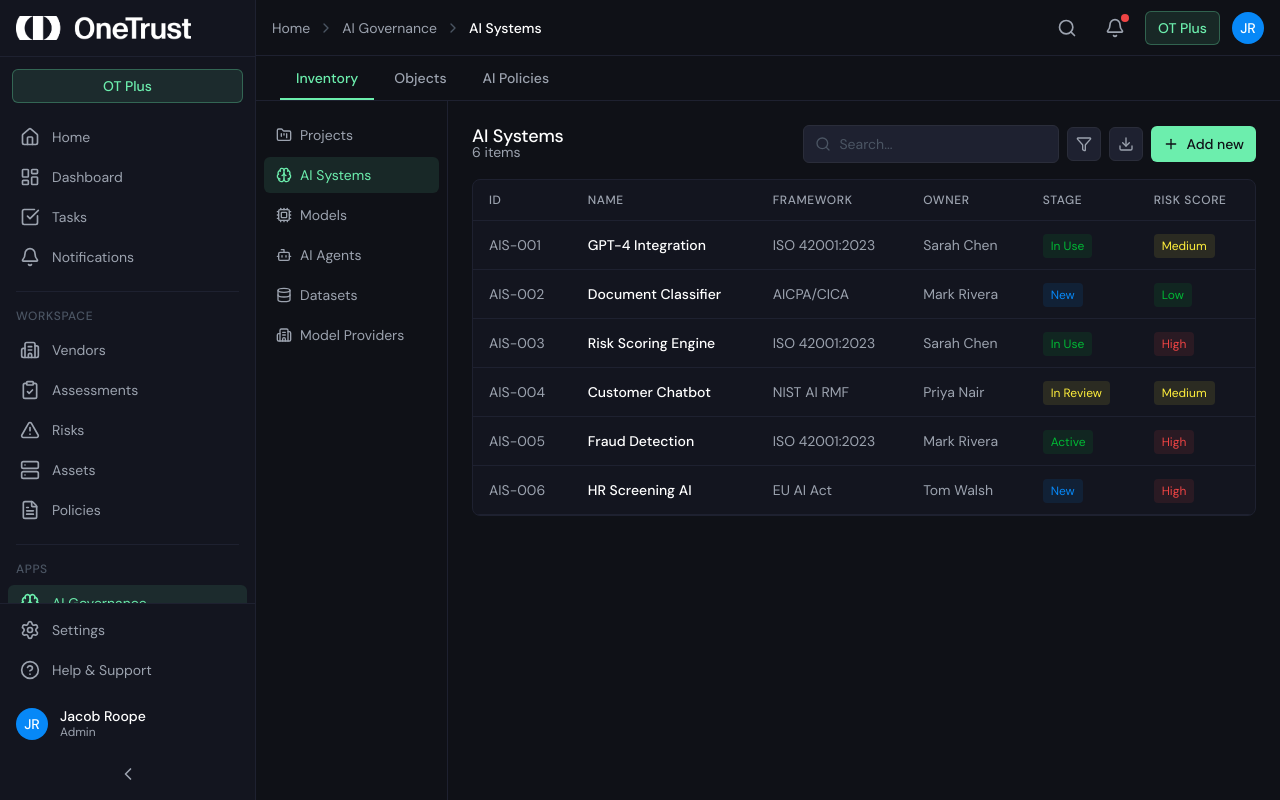
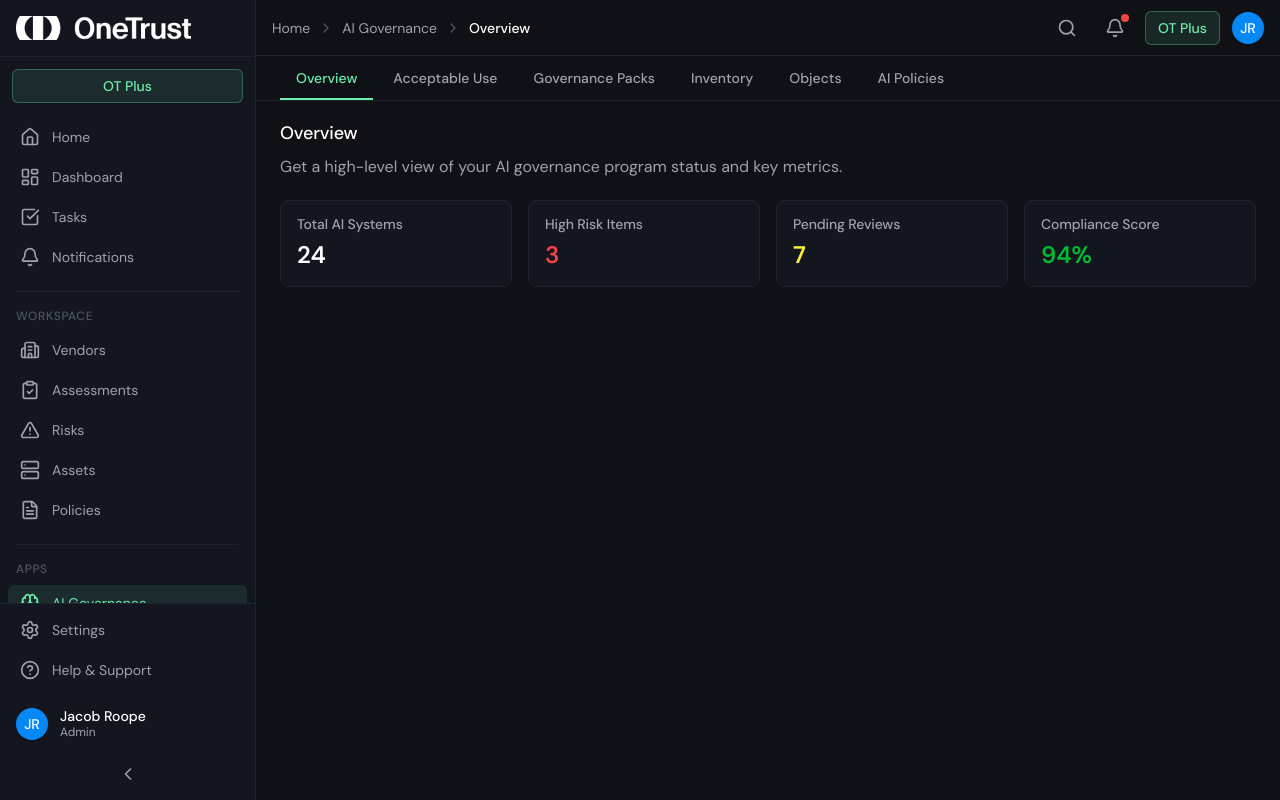
Before and after one commit to KevyMars/ai-gov, a Next.js app: page / in a window 1280 px wide. Both pictures are taken after a click on the button 436 px from the left and 714 px from the top of the page. Built offline with nearby package versions, Linux system fonts and the light colour scheme.

Commit message:
feat: add new AI Governance tabs and update navigation
Add "Overview", "Acceptable Use", and "Governance Packs" tabs
and update navigation context and breadcrumbs.

```diff
--- a/components/ai-governance-module.tsx
+++ b/components/ai-governance-module.tsx
@@ -26,6 +26,9 @@ import {
 import { cn } from '@/lib/utils'
 
 const tabs: { id: AIGovTab; label: string }[] = [
+  { id: 'overview', label: 'Overview' },
+  { id: 'acceptable-use', label: 'Acceptable Use' },
+  { id: 'governance-packs', label: 'Governance Packs' },
   { id: 'inventory', label: 'Inventory' },
   { id: 'objects', label: 'Objects' },
   { id: 'ai-policies', label: 'AI Policies' },
@@ -351,6 +354,74 @@ export function AIGovernanceModule() {
 
       {/* Tab Content */}
       <div className="flex-1 flex overflow-hidden">
+        {aiGovTab === 'overview' && (
+          <div className="flex-1 p-6">
+            <h2 className="text-lg font-medium tracking-[-0.01em] text-white mb-4">Overview</h2>
+            <p className="text-[#9ca3af] mb-6">Get a high-level view of your AI governance program status and key metrics.</p>
+            <div className="grid grid-cols-1 md:grid-cols-2 lg:grid-cols-4 gap-4 mb-6">
+              <div className="p-4 bg-[#13151f] border border-[#1e2130] rounded-lg">
+                <h3 className="text-sm font-medium text-[#9ca3af] mb-2">Total AI Systems</h3>
+                <p className="text-2xl font-semibold text-white">24</p>
+              </div>
+              <div className="p-4 bg-[#13151f] border border-[#1e2130] rounded-lg">
+                <h3 className="text-sm font-medium text-[#9ca3af] mb-2">High Risk Items</h3>
+                <p className="text-2xl font-semibold text-[#ef4444]">3</p>
+              </div>
+              <div className="p-4 bg-[#13151f] border border-[#1e2130] rounded-lg">
+                <h3 className="text-sm font-medium text-[#9ca3af] mb-2">Pending Reviews</h3>
+                <p className="text-2xl font-semibold text-[#FFEF3C]">7</p>
+              </div>
+              <div className="p-4 bg-[#13151f] border border-[#1e2130] rounded-lg">
+                <h3 className="text-sm font-medium text-[#9ca3af] mb-2">Compliance Score</h3>
+                <p className="text-2xl font-semibold text-[#00B935]">94%</p>
+              </div>
+            </div>
+          </div>
+        )}
+
+        {aiGovTab === 'acceptable-use' && (
+          <div className="flex-1 p-6">
+            <h2 className="text-lg font-medium tracking-[-0.01em] text-white mb-4">Acceptable Use</h2>
+            <p className="text-[#9ca3af] mb-6">Define and manage acceptable use policies for AI systems across your organization.</p>
+            <div className="grid grid-cols-1 md:grid-cols-2 gap-4">
+              <div className="p-4 bg-[#13151f] border border-[#1e2130] rounded-lg">
+                <h3 className="text-sm font-medium text-white mb-2">Active Policies</h3>
+                <p className="text-2xl font-semibold text-[#00B935]">8</p>
+                <p className="text-xs text-[#9ca3af]">Currently enforced</p>
+              </div>
+              <div className="p-4 bg-[#13151f] border border-[#1e2130] rounded-lg">
+                <h3 className="text-sm font-medium text-white mb-2">Violations (30d)</h3>
+                <p className="text-2xl font-semibold text-[#ef4444]">12</p>
+                <p className="text-xs text-[#9ca3af]">Requires attention</p>
+              </div>
+            </div>
+          </div>
+        )}
+
+        {aiGovTab === 'governance-packs' && (
+          <div className="flex-1 p-6">
+            <h2 className="text-lg font-medium tracking-[-0.01em] text-white mb-4">Governance Packs</h2>
+            <p className="text-[#9ca3af] mb-6">Pre-built governance configurations for common AI use cases and regulatory requirements.</p>
+            <div className="grid grid-cols-1 md:grid-cols-2 lg:grid-cols-3 gap-4">
+              <div className="p-4 bg-[#13151f] border border-[#1e2130] rounded-lg hover:border-[#2a2d3a] transition-colors cursor-pointer">
+                <h3 className="text-sm font-medium text-white mb-1">EU AI Act Compliance</h3>
+                <p className="text-xs text-[#9ca3af] mb-3">Full compliance pack for EU AI Act requirements</p>
+                <span className="text-xs px-2 py-1 rounded bg-[#00B935]/10 text-[#00B935]">Installed</span>
+              </div>
+              <div className="p-4 bg-[#13151f] border border-[#1e2130] rounded-lg hover:border-[#2a2d3a] transition-colors cursor-pointer">
+                <h3 className="text-sm font-medium text-white mb-1">NIST AI RMF</h3>
+                <p className="text-xs text-[#9ca3af] mb-3">NIST AI Risk Management Framework controls</p>
+                <span className="text-xs px-2 py-1 rounded bg-[#00B935]/10 text-[#00B935]">Installed</span>
+              </div>
+              <div className="p-4 bg-[#13151f] border border-[#1e2130] rounded-lg hover:border-[#2a2d3a] transition-colors cursor-pointer">
+                <h3 className="text-sm font-medium text-white mb-1">ISO 42001</h3>
+                <p className="text-xs text-[#9ca3af] mb-3">AI Management System standard controls</p>
+                <span className="text-xs px-2 py-1 rounded bg-[#0788F7]/10 text-[#0788F7]">Available</span>
+              </div>
+            </div>
+          </div>
+        )}
+
         {aiGovTab === 'inventory' && (
           <>
             {/* Secondary Rail */}
--- a/components/top-bar.tsx
+++ b/components/top-bar.tsx
@@ -55,7 +55,17 @@ export function TopBar({ onSubscriptionClick }: TopBarProps) {
     })
   }
 
-  if (currentView === 'ai-governance' && aiGovTab === 'inventory') {
+  if (currentView === 'ai-governance') {
+    const aiGovTabLabels: Record<string, string> = {
+      'overview': 'Overview',
+      'acceptable-use': 'Acceptable Use',
+      'governance-packs': 'Governance Packs',
+      'inventory': 'Inventory',
+      'objects': 'Objects',
+      'ai-policies': 'AI Policies',
+    }
+
+    if (aiGovTab === 'inventory') {
       const inventoryLabels: Record<string, string> = {
         'projects': 'Projects',
         'ai-systems': 'AI Systems',
@@ -68,6 +78,12 @@ export function TopBar({ onSubscriptionClick }: TopBarProps) {
         label: inventoryLabels[aiGovInventoryItem],
         onClick: () => setSelectedRecordId(null)
       })
+    } else {
+      breadcrumbs.push({
+        label: aiGovTabLabels[aiGovTab],
+        onClick: () => setSelectedRecordId(null)
+      })
+    }
   }
 
   if (currentView === 'privacy') {
--- a/lib/navigation-context.tsx
+++ b/lib/navigation-context.tsx
@@ -21,7 +21,7 @@ export type NavigationView =
   | 'settings'
   | 'help'
 
-export type AIGovTab = 'inventory' | 'objects' | 'ai-policies'
+export type AIGovTab = 'overview' | 'acceptable-use' | 'governance-packs' | 'inventory' | 'objects' | 'ai-policies'
 export type AIGovInventoryItem = 'projects' | 'ai-systems' | 'models' | 'ai-agents' | 'datasets' | 'vendors'
 
 export type PrivacyTab = 'overview' | 'records' | 'objects' | 'policies'
@@ -48,7 +48,7 @@ const NavigationContext = createContext<NavigationContextType | undefined>(undef
 
 export function NavigationProvider({ children }: { children: ReactNode }) {
   const [currentView, setCurrentView] = useState<NavigationView>('home')
-  const [aiGovTab, setAIGovTab] = useState<AIGovTab>('inventory')
+  const [aiGovTab, setAIGovTab] = useState<AIGovTab>('overview')
   const [aiGovInventoryItem, setAIGovInventoryItem] = useState<AIGovInventoryItem>('ai-systems')
   const [privacyTab, setPrivacyTab] = useState<PrivacyTab>('overview')
   const [privacyRecordItem, setPrivacyRecordItem] = useState<PrivacyRecordItem>('pia-dpia')
```
Lines whose indentation alone changed are shown as unchanged.
